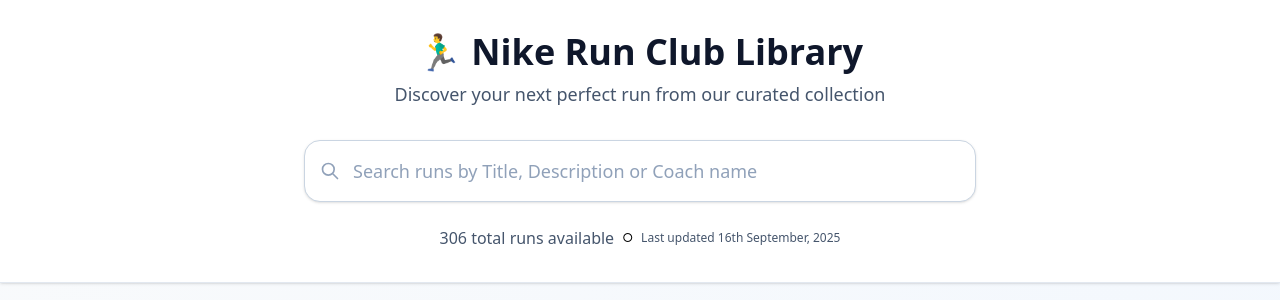
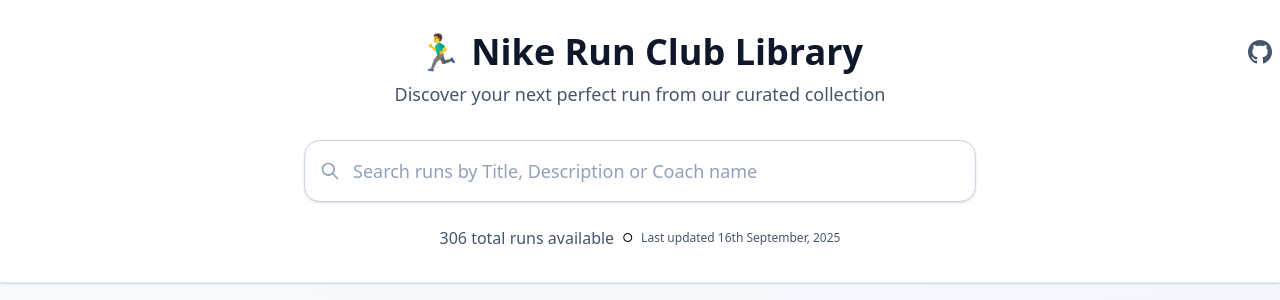
Before and after one commit to tarushnagpal/nrc-library, a React (Vite) app: page / in a window 1280 px wide. Shown: the top 300 px of the page. Built offline with nearby package versions, Linux system fonts and the light colour scheme.

Commit message:
feat: add github link

```diff
--- a/src/App.tsx
+++ b/src/App.tsx
@@ -112,7 +112,28 @@
 					isScrolled ? "py-3" : "py-8"
 				}`}
 			>
-				<div className="max-w-7xl mx-auto px-4">
+				<div className="max-w-7xl mx-auto px-4 relative">
+					{/* GitHub Link - positioned absolutely */}
+					<div className="absolute right-0 top-0 z-10">
+						<a
+							href="https://github.com/tarushnagpal/nrc-library"
+							target="_blank"
+							rel="noopener noreferrer"
+							className="inline-flex items-center p-2 text-slate-600 hover:text-slate-900 transition-colors"
+							title="View on GitHub"
+						>
+							<svg
+								className="w-6 h-6"
+								fill="currentColor"
+								viewBox="0 0 24 24"
+								role="img"
+								aria-label="GitHub"
+							>
+								<path d="M12 0c-6.626 0-12 5.373-12 12 0 5.302 3.438 9.8 8.207 11.387.599.111.793-.261.793-.577v-2.234c-3.338.726-4.033-1.416-4.033-1.416-.546-1.387-1.333-1.756-1.333-1.756-1.089-.745.083-.729.083-.729 1.205.084 1.839 1.237 1.839 1.237 1.07 1.834 2.807 1.304 3.492.997.107-.775.418-1.305.762-1.604-2.665-.305-5.467-1.334-5.467-5.931 0-1.311.469-2.381 1.236-3.221-.124-.303-.535-1.524.117-3.176 0 0 1.008-.322 3.301 1.23.957-.266 1.983-.399 3.003-.404 1.02.005 2.047.138 3.006.404 2.291-1.552 3.297-1.23 3.297-1.23.653 1.653.242 2.874.118 3.176.77.84 1.235 1.911 1.235 3.221 0 4.609-2.807 5.624-5.479 5.921.43.372.823 1.102.823 2.222v3.293c0 .319.192.694.801.576 4.765-1.589 8.199-6.086 8.199-11.386 0-6.627-5.373-12-12-12z"/>
+							</svg>
+						</a>
+					</div>
+
 					{/* Title - hidden when scrolled */}
 					<div
 						className={`text-center transition-all duration-300 ${
```
